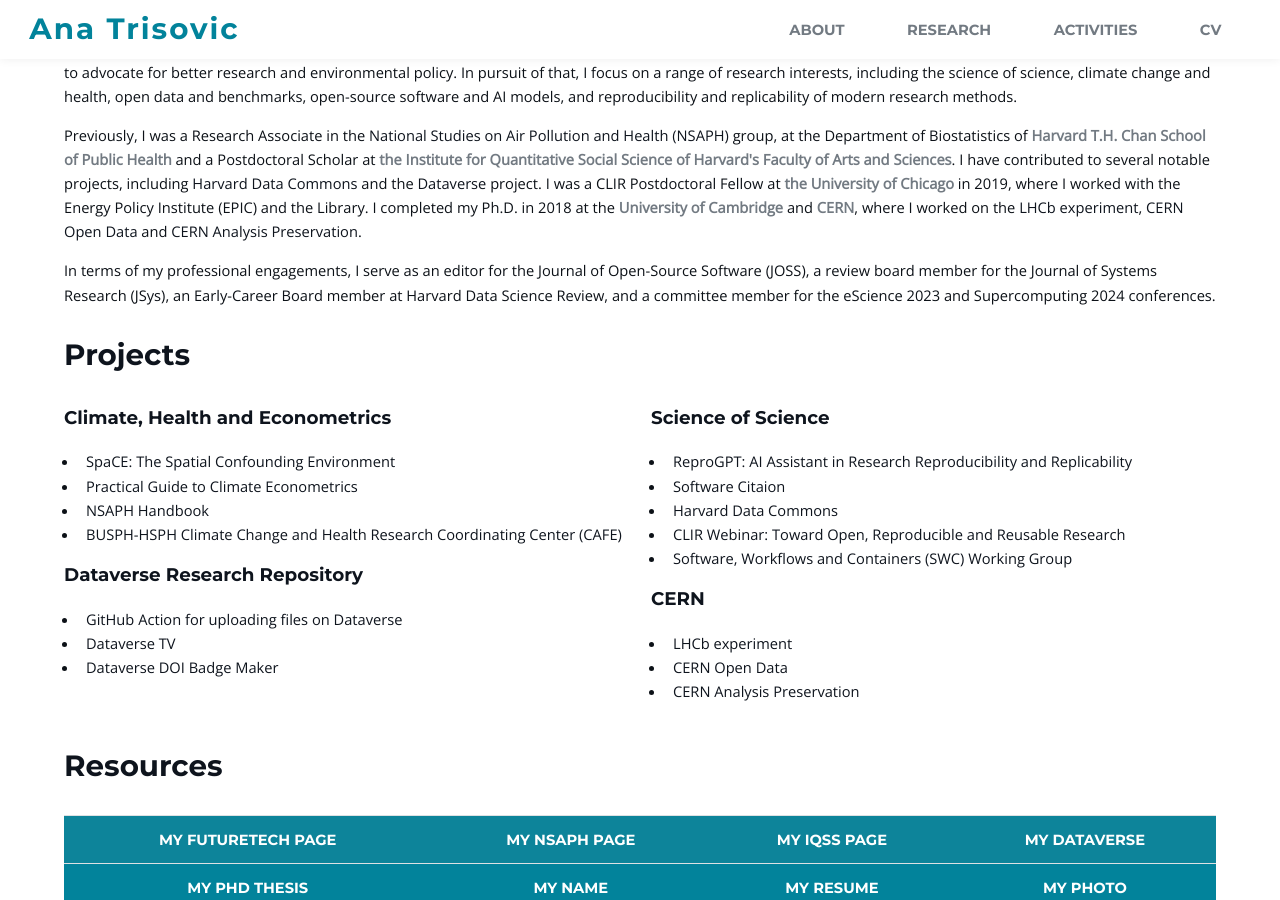
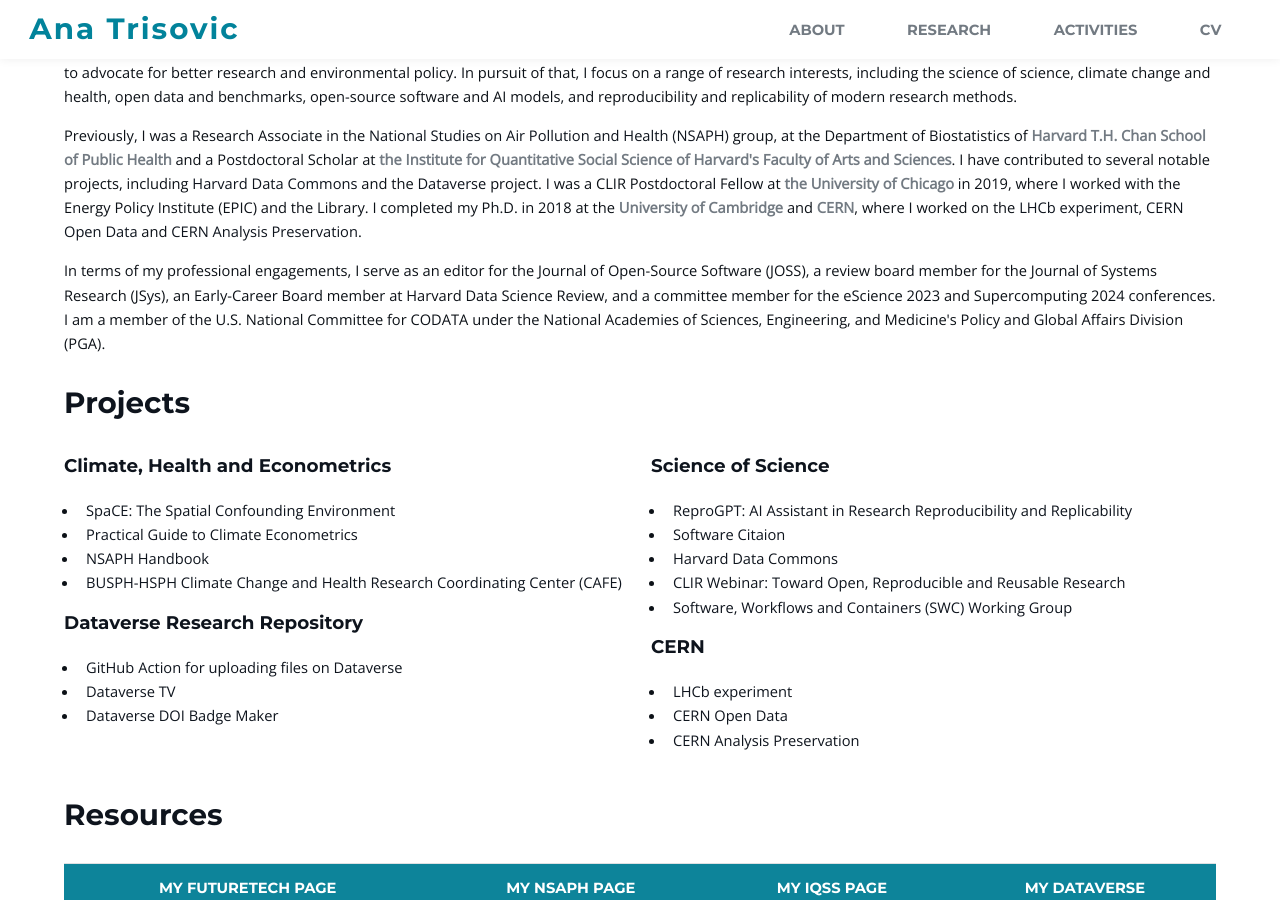
Before and after one commit to atrisovic/anatrisovic.github.io, a Jekyll site: the page built from index.html, in a window 1280 px wide and 900 px high, scrolled down 738 px. Built offline with Jekyll 4.4.1, drawn with Linux system fonts in a browser that asks for light colours.

Commit message:
Update index.html

```diff
--- a/index.html
+++ b/index.html
@@ -33,7 +33,8 @@
   <p>
     In terms of my professional engagements, I serve as an editor for the Journal of Open-Source Software (JOSS), a
     review board member for the Journal of Systems Research (JSys), an Early-Career Board member at Harvard Data Science
-    Review, and a committee member for the eScience 2023 and Supercomputing 2024 conferences.
+    Review, and a committee member for the eScience 2023 and Supercomputing 2024 conferences. I am a member of the U.S.
+    National Committee for CODATA under the National Academies of Sciences, Engineering, and Medicine's Policy and Global Affairs Division (PGA).
   </p>
 </div>
 
```
